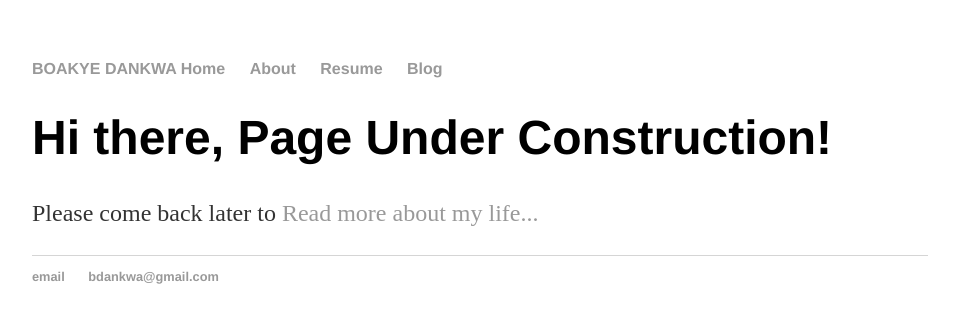
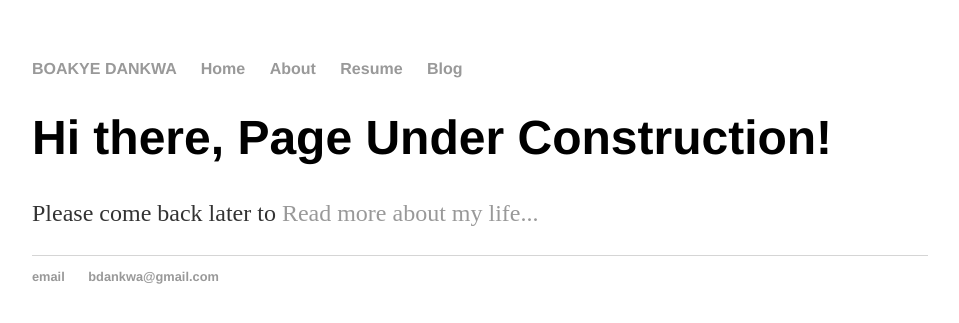
Before and after one commit to bdankwa/bdankwa.github.io, a Jekyll site: the page built from index.html, in a window 1280 px wide. Shown: the top 323 px of the page, without its empty margins (160-1119 px from the left). Built offline with Jekyll 4.4.1, drawn with Linux system fonts in a browser that asks for light colours.

```diff
--- a/_layouts/default.html
+++ b/_layouts/default.html
@@ -8,7 +8,7 @@
 	<body>
 		<nav>
     		<ul>
-			<a> BOAKYE DANKWA </a>
+			<li><b><a href="/">BOAKYE DANKWA   </a></b></li>
         		<li><a href="/">Home</a></li>
 	        	<li><a href="/about">About</a></li>
         		<li><a href="/cv">Resume</a></li>
```
